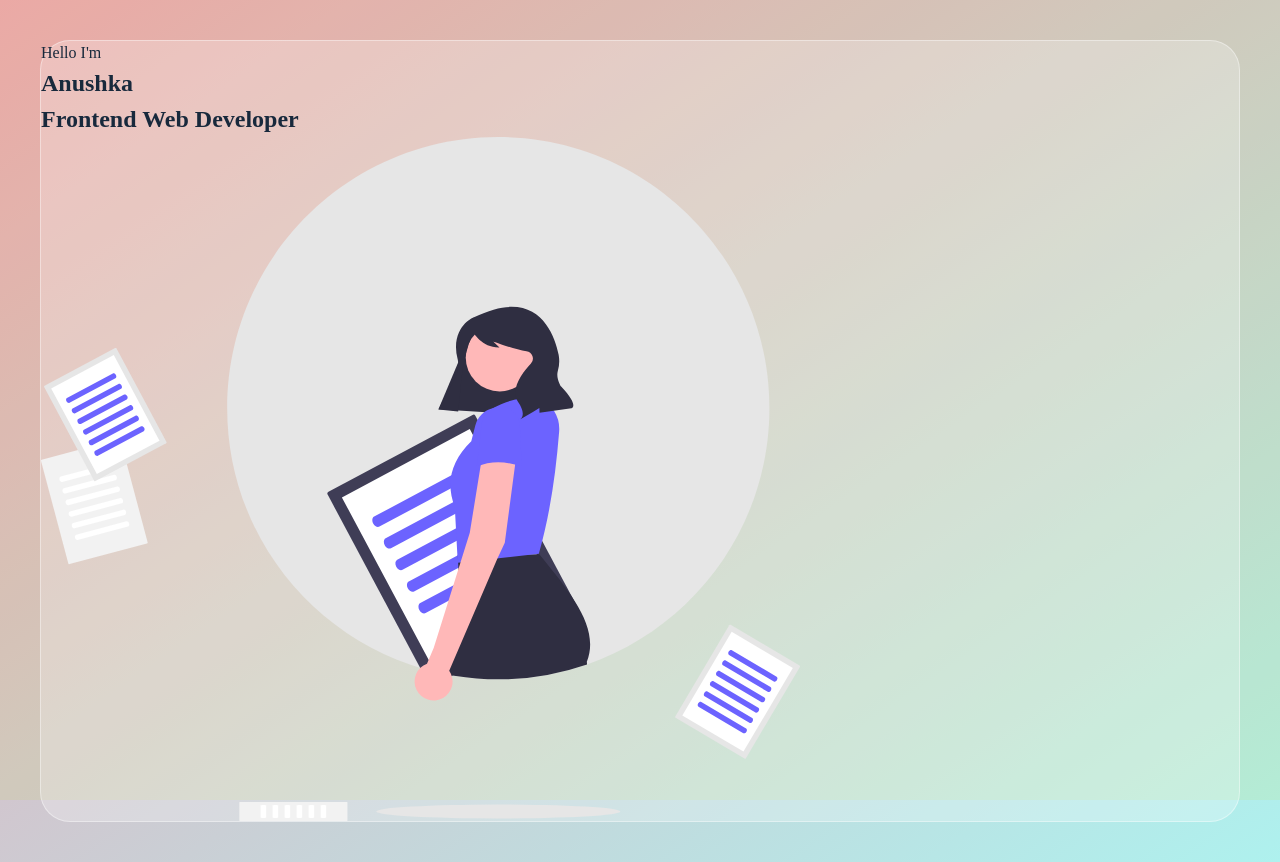
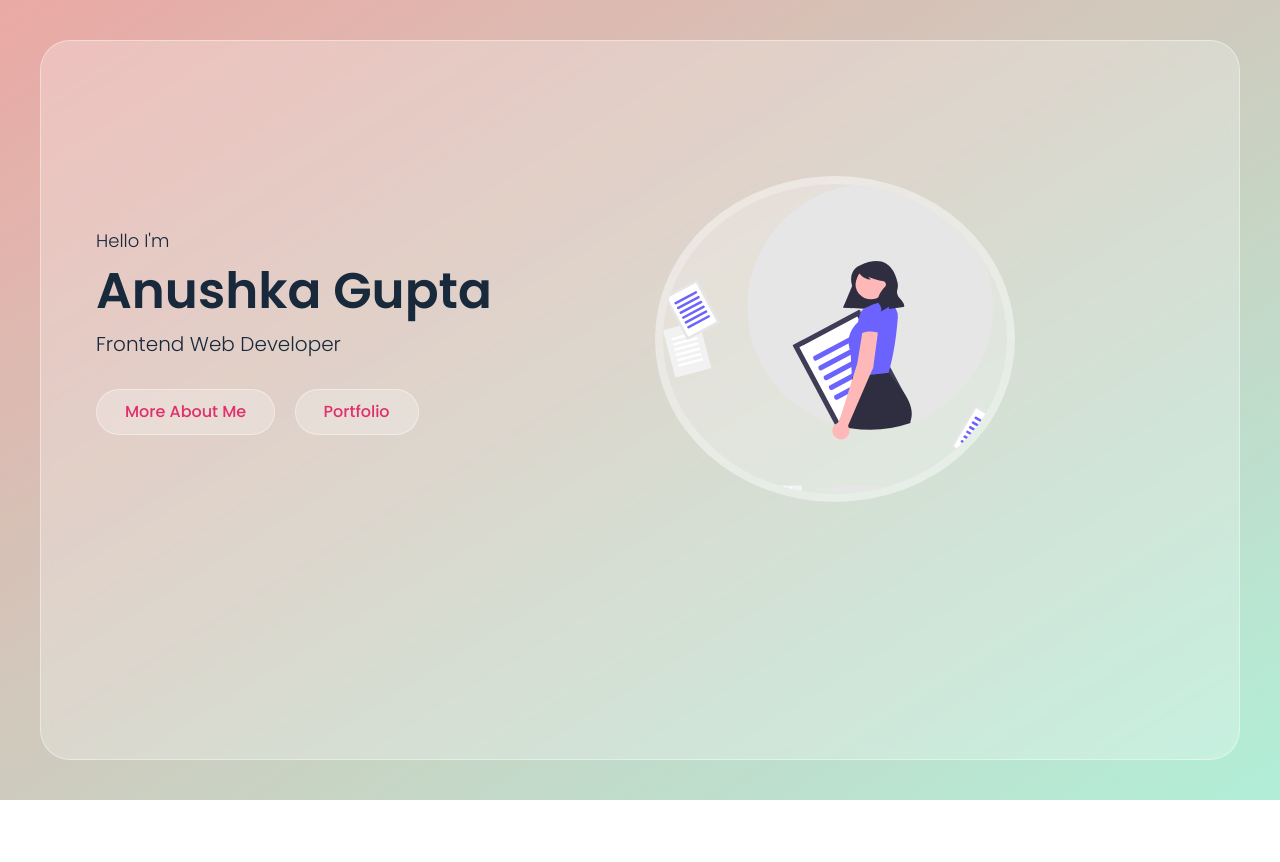
Before and after one commit to anushka645/portfolio, a plain HTML site: page index.html in a window 1280 px wide. After the commit the page ends 800 px from the top, so only its background shows below. Drawn offline with Linux system fonts and the light colour scheme.

Commit message:
Home section completed

```diff
--- a/css/style.css
+++ b/css/style.css
@@ -1,5 +1,9 @@
+/* ---------------
+    Fonts
+------------------ */
+@import url('https://fonts.googleapis.com/css2?family=Poppins:wght@300;400;500;600;700&display=swap');
 /* ----------------
-Variables
+    Variables
 ------------------- */
 :root{
     --main-color:#e02f6b;
@@ -16,7 +20,7 @@ Variables
 
 }
 /* ----------------
-Global Settings
+    Global Settings
 ------------------ */
 *{
     box-sizing: border-box;
@@ -31,6 +35,8 @@ body{
     min-height: 100vh;
     background-image: linear-gradient(to bottom right,var(--pink-light),var(--cyan-light));
     font-size: 16px;
+    font-family: 'Poppins', sans-serif;
+    font-weight: 300;
     color: var(--blue-dark);
     line-height: 1.5;
     overflow-x:hidden ;
@@ -48,6 +54,15 @@ body::before{
     z-index: -1;
     opacity:0.12;
 }
+a{
+    text-decoration: none;
+}
+h1,h2{
+    font-weight: 600;
+}
+h3,h4,h5,h6{
+    font-weight: 500;
+}
 img{
     max-width: 100%;
     vertical-align: middle;
@@ -57,11 +72,108 @@ section{
     border: 1px solid var(--white-alpha-40);
     min-height: 90vh;
     border-radius: 30px;
+    backdrop-filter: var(--backdrop-filter-blur);
 }
 .main{
     max-width: 1200px;
     margin: auto;
 }
 .container{
+    padding: 0 40px;
+    width: 100%;
+}
+.row{
+    display: flex;
+    flex-wrap: wrap;
+}
+.align-items-center{
+    align-items: center;
+}
+/* -----------------
+    Custom Scrollbar
+    --------------- */
+/* ::-webkit-scrollbar{
+    width: 5px;
+}
+::-webkit-scrollbar-track{
+    background-color: var(--white);
+}
+::-webkit-scrollbar-thumb{
+    background-color: var(--main-color);
+} */
+/* ------------------
+    Buttons
+-------------------- */
+.btn{
+    line-height: 1.5;
+    background-color: var(--white-alpha-25);
+    border:1px solid var(--white-alpha-40);
+    color:var(--main-color);
+    padding: 10px 28px;
+    display: inline-block;
+    border-radius: 30px;
+    text-transform: capitalize;
+    font-weight: 500;
+    font-family: inherit;
+    font-size: 16px;
+    cursor: pointer;
+    user-select: none;
+    position: relative;
+    overflow: hidden;
+    vertical-align: middle;
+}
+.btn::before{
+    content: "";
+    position: absolute;
+    left:0;
+    top:0;
+    height: 100%;
+    width: 0%;
+    background-color: var(--main-color);
+    z-index: -1;
+    transition: width 0.3s ease;
+}
+.btn:hover::before{
+    width: 100%;
+}
+.btn:hover{
+    color:var(--white);
+}
+/* -------------------
+    Home Section
+---------------------- */
+.home-section{
+    display: flex;
+    padding: 120px 0;
+}
+.home-text,.home-img{
+    width: 50%;
+    padding: 15px;
+}
+.home-text p{
+    font-size: 18px;
+}
+.home-text h1{
+    font-size: 50px;
+    text-transform: capitalize;
 
 }
+.home-text h2{
+    font-size: 20px;
+    text-transform: capitalize;
+    font-weight: 300;
+    margin: 0 0 30px;
+}
+.home-text .btn{
+    margin: 0 15px 15px 0;
+}
+.home-img .img-box{
+    max-width: 360px;
+    background-color: var(--white-alpha-25);
+    border-radius: 50%;
+    border:8px solid var(--white-alpha-25);
+}
+.home-img .img-box img{
+    width: 100%;
+    border-radius: 50%;
+}
--- a/index.html
+++ b/index.html
@@ -12,11 +12,13 @@
         <!-- Home section start -->
         <section class="home-section">
             <div class="container">
-                <div class="row">
+                <div class="row align-items-center">
                     <div class="home-text">
                         <p>Hello I'm</p>
-                        <h1>Anushka</h1>
+                        <h1>Anushka Gupta</h1>
                         <h2>Frontend Web Developer</h2>
+                        <a class="btn" href="">More about me</a>
+                        <a class="btn" href="">Portfolio</a>
                     </div>
                     <div class="home-img">
                         <div class="img-box">
```
Also changed, not shown: profile_img2.svg (added).
